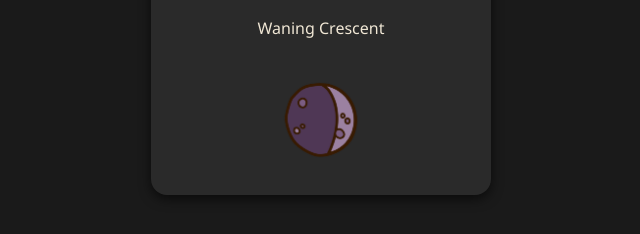
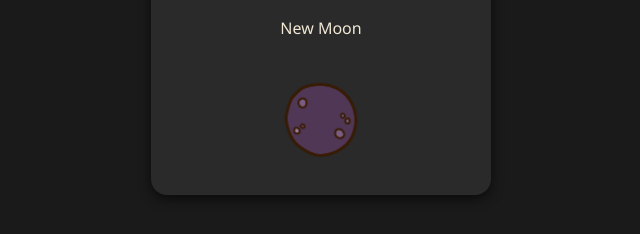
Before and after one commit to inre27/widget-moonphases, a plain HTML site: page index.html in a window 1280 px wide. Shown: the part 114-348 px from the top of the page, without its empty margins (319-959 px from the left). Drawn offline with Linux system fonts and the light colour scheme.

Commit message:
Update index.html
Updating new moon to current date

```diff
--- a/index.html
+++ b/index.html
@@ -49,7 +49,8 @@
 
     function getMoonPhaseIndex() {
       const lunarCycle = 29.53058867;
-      const knownNewMoon = new Date("2023-12-26"); // Reference new moon
+      // Last updated: May 7, 2025 — New Moon at 03:22 UTC
+      const knownNewMoon = new Date("2025-05-07T03:22:00Z"); // Reference new moon
       const now = new Date();
       const diff = (now - knownNewMoon) / (1000 * 60 * 60 * 24);
       const phase = (diff % lunarCycle) / lunarCycle;
```
